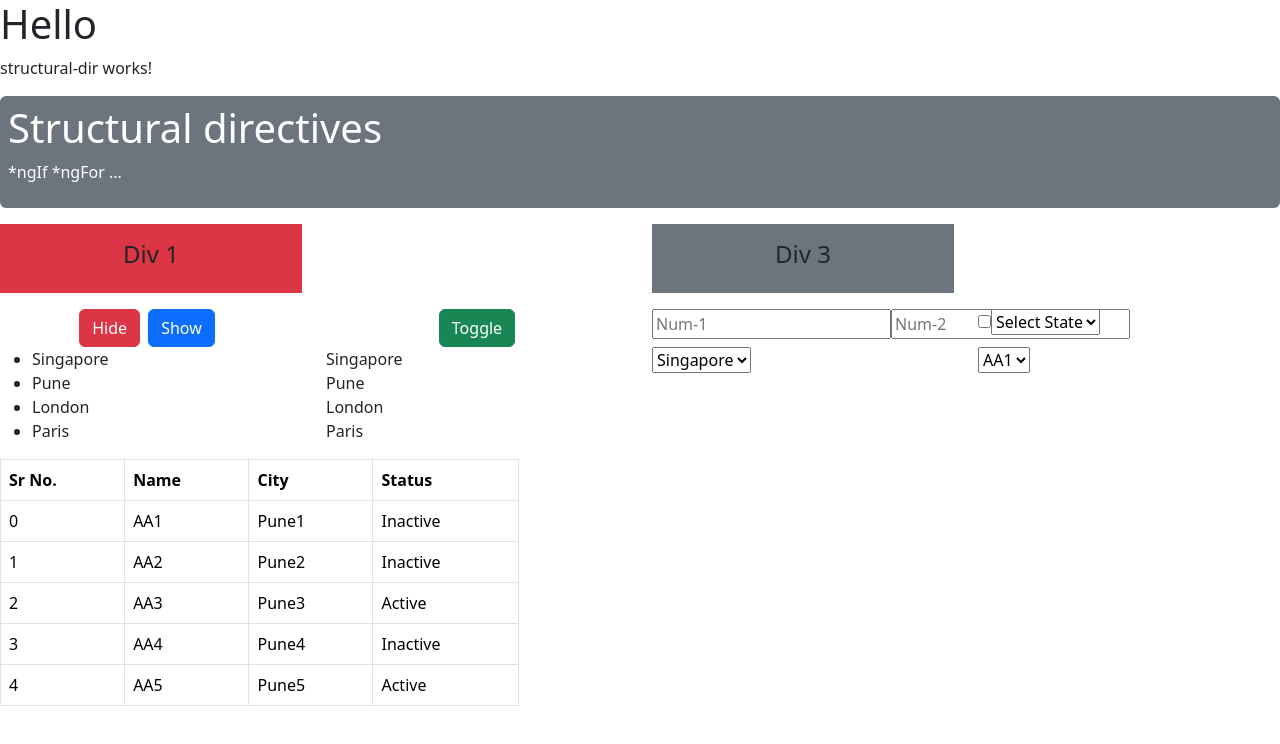
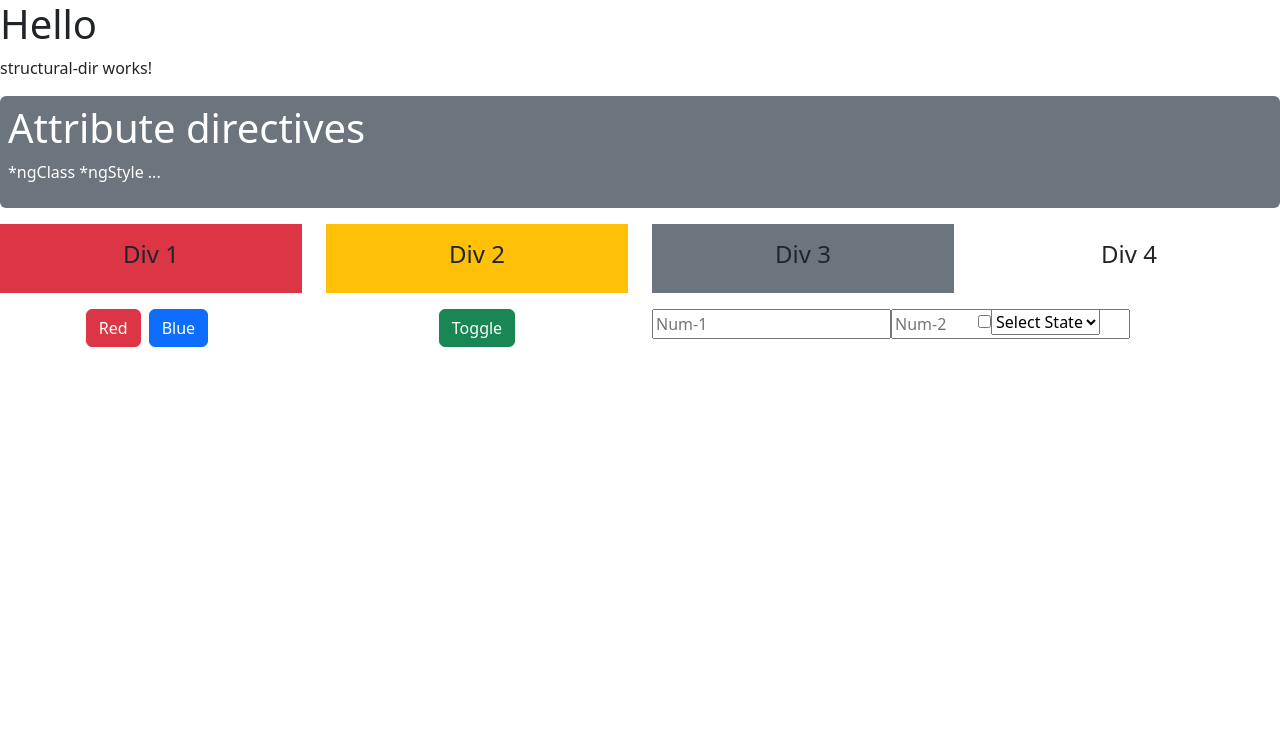
Before and after one commit to sam-india/Angular, an Angular app in the folder Angular18Test1/: page / in a window 1280 px wide. Shown: the top 744 px of the page. Built offline with nearby package versions, Linux system fonts and the light colour scheme.

Commit message:
attribute directives

```diff
--- a/Angular18Test1/src/app/app.component.html
+++ b/Angular18Test1/src/app/app.component.html
@@ -1,3 +1,4 @@
 <h1>Hello</h1>
 <!-- <app-data-binding></app-data-binding> -->
-<app-structural-dir></app-structural-dir>
+<!-- <app-structural-dir></app-structural-dir> -->
+<app-attribute-dir></app-attribute-dir>
--- a/Angular18Test1/src/app/app.component.ts
+++ b/Angular18Test1/src/app/app.component.ts
@@ -1,12 +1,13 @@
 import { Component } from '@angular/core';
 import { RouterOutlet } from '@angular/router';
 // import { DataBindingComponent } from './components/data-binding/data-binding.component';
-import { StructuralDirComponent } from './components/directive/structural-dir/structural-dir.component';
+// import { StructuralDirComponent } from './components/directive/structural-dir/structural-dir.component';
+import { AttributeDirComponent } from './components/directive/attribute-dir/attribute-dir.component';
 
 @Component({
   selector: 'app-root',
   standalone: true,
-  imports: [RouterOutlet,StructuralDirComponent],
+  imports: [RouterOutlet,AttributeDirComponent],
   templateUrl: './app.component.html',
   styleUrl: './app.component.css'
 })
--- /dev/null
+++ b/Angular18Test1/src/app/components/directive/attribute-dir/attribute-dir.component.html
@@ -0,0 +1,53 @@
+<p>structural-dir works!</p>
+<div class="mt-2 p-2 bg-secondary text-white rounded">
+    <h1>Attribute directives</h1>
+    <p>*ngClass *ngStyle ...</p>
+</div>
+<div class="row pt-3">
+    <div class="col-3">
+        <div class="p-3 text-center" [ngClass]="div1BgColor">
+            <h4>Div 1</h4>
+        </div>
+    </div>
+    <div class="col-3">
+        <div class="bg-success p-3 text-center" [ngClass]="isDiv2Active ? 'bg-success' : 'bg-warning'">
+            <h4>Div 2</h4>
+        </div>
+    </div>
+    <div class="col-3">
+        <div class="p-3 text-center" [ngClass]="num1==num2 ? 'bg-secondary' :'bg-danger'">
+            <h4>Div 3</h4>
+        </div>
+    </div>
+    <div class="col-3">
+        <div class="p-3 text-center"  [ngClass]="isActive ? 'bg-primary'  : ''">
+            <h4>Div 4</h4>
+        </div>
+    </div>
+</div>
+<div class="row pt-3">
+    <div class="col-3 text-center">
+        <button class="btn btn-danger" (click)="changeDiv1BgToRed()">Red</button>
+        <button class="btn btn-primary mx-2"(click)="changeDiv1BgToBlue()">Blue</button>
+    </div>
+    <div class="col-3 text-center">
+        <button class="btn btn-success" (click)="changeIsActive()">Toggle</button>
+    </div>
+    <div class="col-3">
+        <div style="display: flex;align-items:center">
+            <input type="text" [(ngModel)]="num1" placeholder="Num-1" class="width-50">
+            <input type="text" [(ngModel)]="num2" placeholder="Num-2" class="width-50">
+        </div>
+    </div>
+    <div class="col-3">
+        <div style="display: flex;align-items:center" class="width-50">
+            <input type="checkbox"  [(ngModel)]="isActive">
+            <select>
+                <option value="">Select State</option>
+                <option value="India">India</option>
+                <option value="Singapore">Singapore</option>
+                <option value="USA">USA</option>
+            </select>
+        </div>
+    </div>
+</div>
--- /dev/null
+++ b/Angular18Test1/src/app/components/directive/attribute-dir/attribute-dir.component.ts
@@ -0,0 +1,30 @@
+import { CommonModule } from '@angular/common';
+import { Component } from '@angular/core';
+import { FormsModule } from '@angular/forms';
+
+@Component({
+  selector: 'app-attribute-dir',
+  standalone: true,
+  imports: [CommonModule,FormsModule],
+  templateUrl: './attribute-dir.component.html',
+  styleUrl: './attribute-dir.component.css'
+})
+export class AttributeDirComponent {
+
+  div1BgColor: string = "bg-danger";
+  isDiv2Active: boolean = false;
+  num1: string = '';
+  num2: string = '';
+  isActive: boolean  = false;
+
+  changeDiv1BgToRed(){
+    this.div1BgColor="bg-danger";
+  }
+  changeDiv1BgToBlue(){
+    this.div1BgColor="bg-primary";
+  }
+  changeIsActive() {
+    this.isDiv2Active=!this.isDiv2Active;
+  }
+
+}
```
Also changed, not shown: Angular18Test1/src/app/components/directive/attribute-dir/attribute-dir.component.css (added), 1 other file (tests, documents, lock files or other folders).
